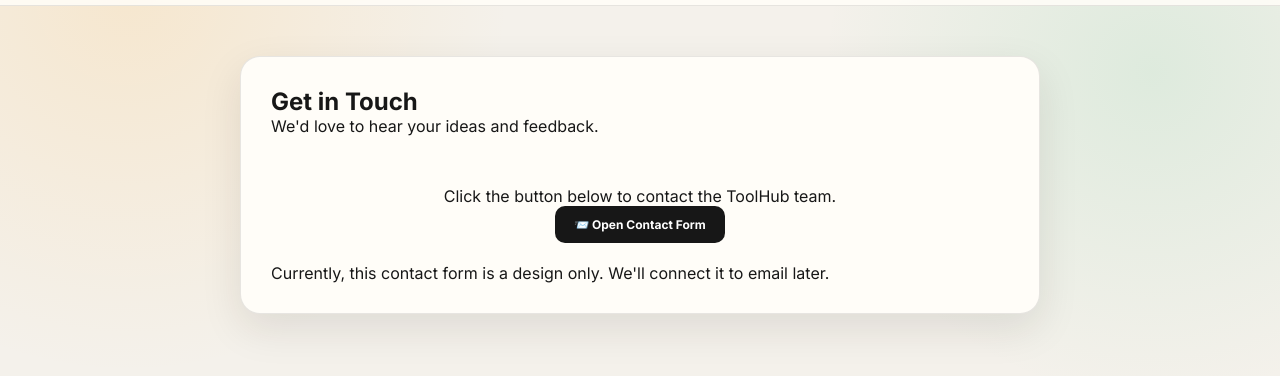
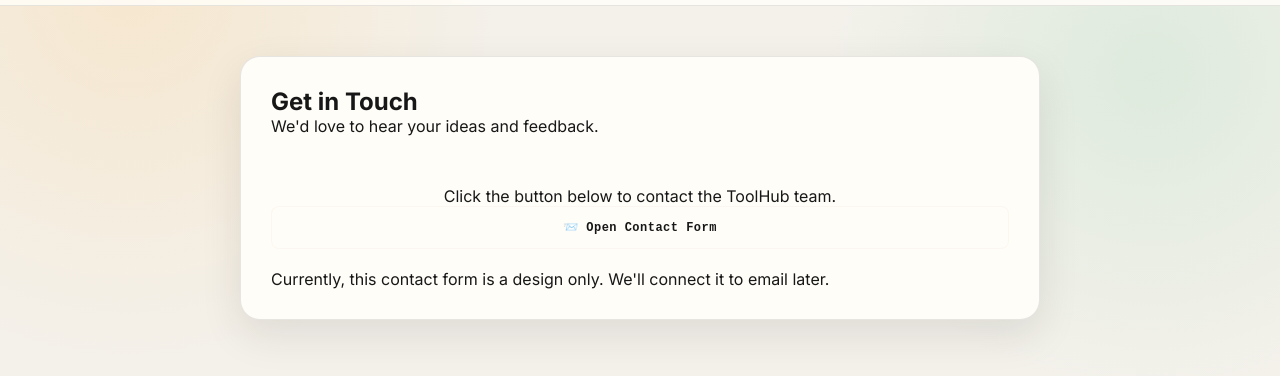
Before and after one commit to abdulghafarbabamuhammad80-ctrl/abdulghafarbabamuhammad80-ctrl.github.io, a plain HTML site: page contact.html in a window 1280 px wide. Shown: the part 88-464 px from the top of the page. Drawn offline with Linux system fonts and the light colour scheme.

Commit message:
Refactor tool button styles for improved design

```diff
--- a/style.css
+++ b/style.css
@@ -520,88 +520,96 @@ main{
 }
 
 
-/* =========================================================
-   OPEN TOOL BUTTON
-   ========================================================= */
+/* =========================================
+   TOOLHUB — OPEN TOOL BUTTON
+========================================= */
 
 .tool-btn{
-    position:relative;
+    display:inline-flex;
+    align-items:center;
+    justify-content:center;
+    gap:8px;
 
-    display:inline-flex;
+    width:100%;
+    padding:13px 20px;
 
-    align-items:center;
+    background:rgba(255,255,255,.08);
+    color:var(--chalk);
 
-    justify-content:center;
-
-    width:max-content;
-
-    min-width:125px;
-
-    padding:11px 19px;
-
-    border-radius:10px;
-
-    background:var(--text);
-
-    color:white;
+    border:1px solid rgba(243,236,224,.35);
+    border-radius:8px;
 
     text-decoration:none;
 
+    font-family:'IBM Plex Mono', monospace;
     font-size:12px;
+    font-weight:600;
+    letter-spacing:.04em;
 
-    font-weight:700;
+    position:relative;
+    overflow:hidden;
 
     transition:
         transform .25s ease,
         background .25s ease,
-        box-shadow .25s ease;
-
-    overflow:hidden;
+        border-color .25s ease,
+        box-shadow .25s ease,
+        color .25s ease;
 }
 
+/* Moving light across the button */
 .tool-btn::before{
     content:"";
 
     position:absolute;
-
     top:0;
-
     left:-120%;
 
-    width:70%;
-
+    width:80%;
     height:100%;
 
-    background:
-        linear-gradient(
-            90deg,
-            transparent,
-            rgba(255,255,255,.45),
-            transparent
-        );
+    background:linear-gradient(
+        100deg,
+        transparent,
+        rgba(255,255,255,.22),
+        transparent
+    );
 
-    transform:skewX(-25deg);
+    transform:skewX(-20deg);
 
-    transition:.6s;
+    transition:left .6s ease;
 }
 
-.tool-btn:hover::before{
-    left:150%;
-}
+/* Hover */
+.tool-btn:hover{
+    background:var(--amber);
+    color:#14110e;
 
-.tool-btn:hover{
-    background:var(--orange);
-
-    color:#171717;
+    border-color:var(--amber);
 
     transform:translateY(-3px);
 
     box-shadow:
-        0 10px 22px rgba(255,159,28,.25);
+        0 8px 25px rgba(255,182,39,.25);
 }
 
+.tool-btn:hover::before{
+    left:140%;
+}
+
+/* Press */
 .tool-btn:active{
-    transform:scale(.95);
+    transform:translateY(0) scale(.97);
+}
+
+/* Mobile */
+@media(max-width:480px){
+
+    .tool-btn{
+        padding:12px 16px;
+        font-size:11px;
+    }
+
 }
 
 
```
